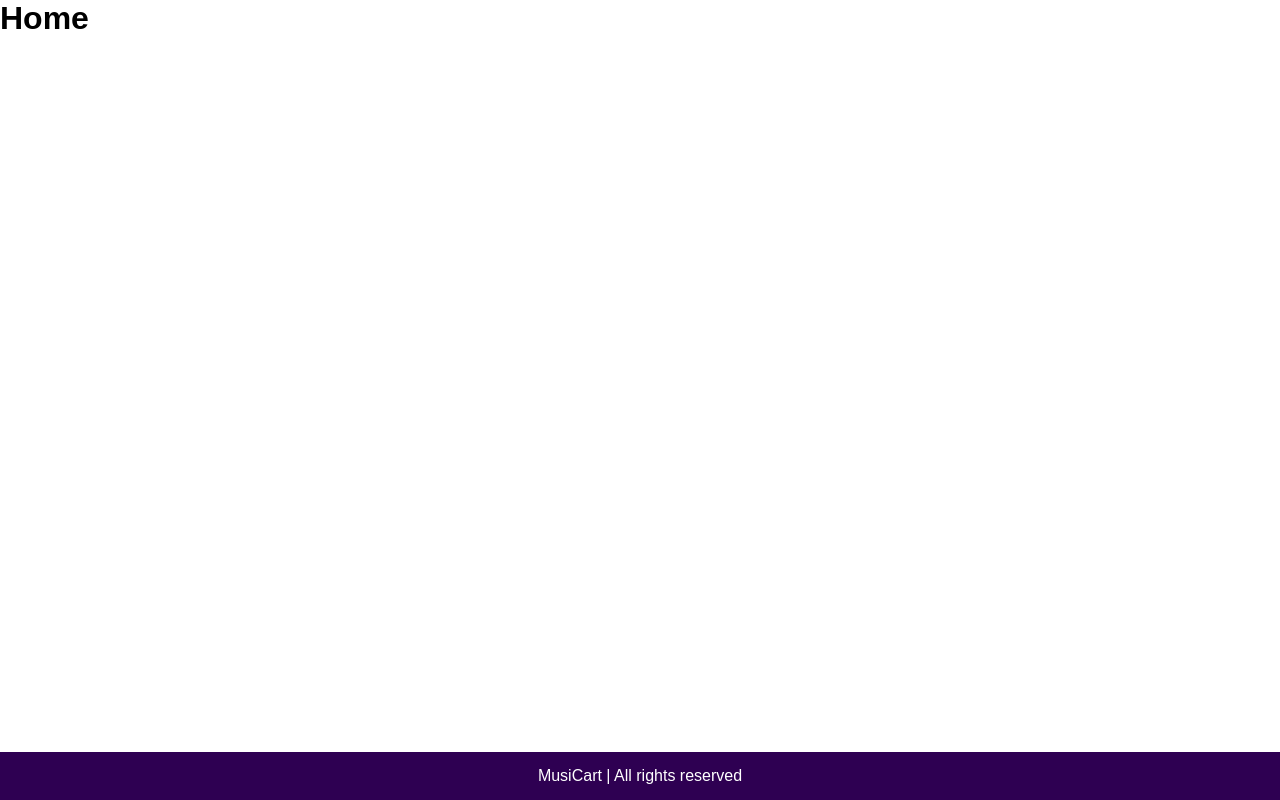
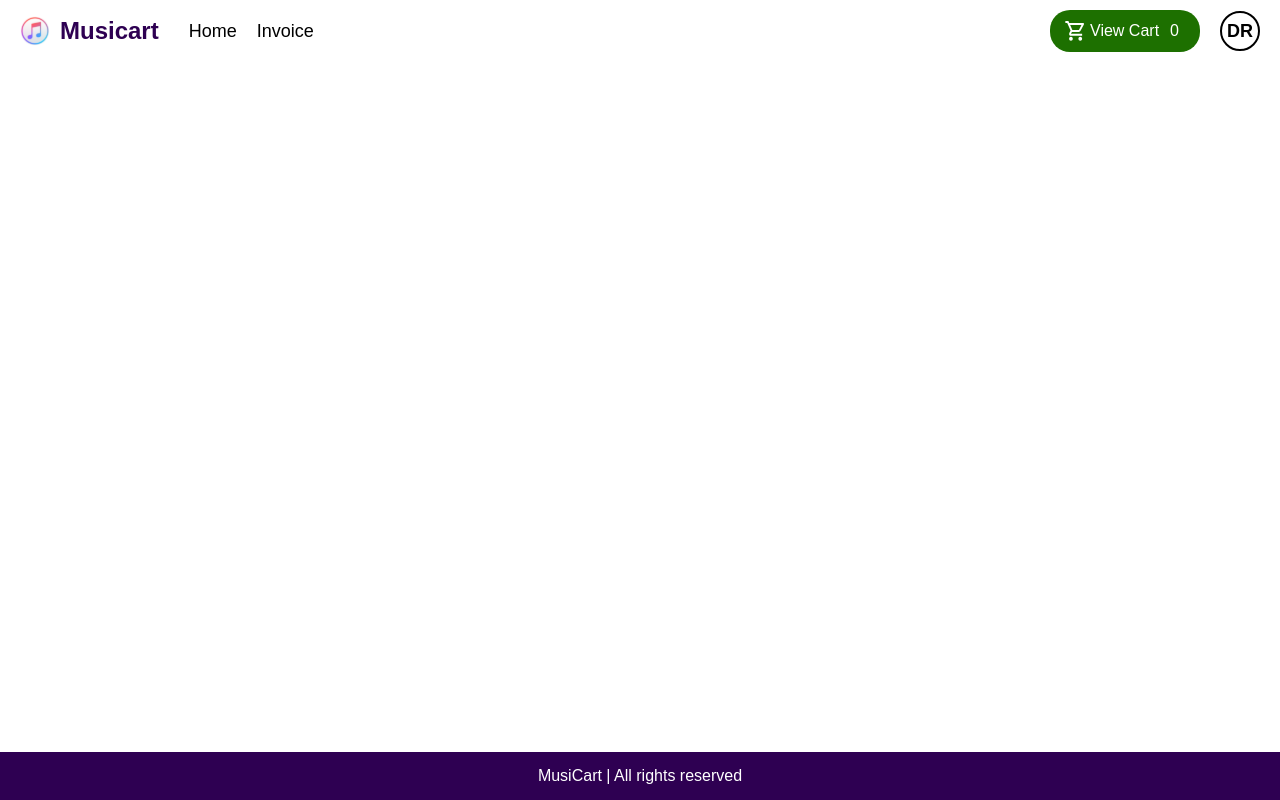
Before and after one commit to Shubbu-07/Musicart, a React (Create React App) app in the folder frontend/: page /home in a window 1280 px wide. Built offline with nearby package versions, Linux system fonts and the light colour scheme.

Commit message:
Added Navbar and installed bootstrap

```diff
--- a/frontend/package.json
+++ b/frontend/package.json
@@ -7,6 +7,7 @@
     "@testing-library/react": "^13.4.0",
     "@testing-library/user-event": "^13.5.0",
     "axios": "^1.7.2",
+    "bootstrap": "^5.3.3",
     "react": "^18.3.1",
     "react-dom": "^18.3.1",
     "react-router-dom": "^6.24.1",
--- a/frontend/src/App.js
+++ b/frontend/src/App.js
@@ -1,4 +1,5 @@
 import "./App.css";
+// import 'bootstrap/dist/css/bootstrap.min.css';
 import Footer from "./Components/Footer";
 import Home from "./Components/Home";
 import Signin from "./Components/Signin";
--- a/frontend/src/Components/Home.jsx
+++ b/frontend/src/Components/Home.jsx
@@ -1,9 +1,10 @@
 import React from 'react'
+import Navbar from './Navbar'
 
 const Home = () => {
   return (
     <div>
-      <h1>Home</h1>
+      <Navbar />
     </div>
   )
 }
--- /dev/null
+++ b/frontend/src/Components/Navbar.jsx
@@ -0,0 +1,31 @@
+import React from 'react';
+import "../Style.css"
+import navlogo from "../Assets/logo.svg"
+import carticon from "../Assets/cart-icon.svg"
+
+const Navbar = () => {
+  return (
+    <nav className="navbar">
+      <div className="left-side">
+        <div className="nav-logo">
+          <img src={navlogo} alt="Logo" className="nav-logo-img" />
+          <span className="nav-logo-text">Musicart</span>
+        </div>
+        <div className="nav-links">
+          <a href="#" className="nav-link">Home</a>
+          <a href="#" className="nav-link">Invoice</a>
+        </div>
+      </div>
+      <div className="nav-actions">
+        <button className="cart-button">
+          <img src={carticon} alt="Cart Icon" className="cart-icon" />
+          View Cart
+          <span className="cart-count">0</span>
+        </button>
+        <div className="profile-icon">DR</div>
+      </div>
+    </nav>
+  );
+};
+
+export default Navbar;
--- a/frontend/src/Style.css
+++ b/frontend/src/Style.css
@@ -1,5 +1,3 @@
-
-
   .signin-container {
     display: flex;
     flex-direction: column;
@@ -145,6 +143,98 @@
     text-decoration: underline;
   }
 
+  /* ---------------------------------------Navbar section--------------------------------------- */
+
+.navbar {
+    display: flex;
+    align-items: center;
+    justify-content: space-between;
+    padding: 10px 20px;
+}
+
+.left-side {
+    display: flex;
+    align-items: center;
+}
+
+.nav-logo {
+    display: flex;
+    align-items: center;
+}
+
+.nav-logo-img {
+    width: 30px;
+    height: 30px;
+    margin-right: 10px;
+}
+
+.nav-logo-text {
+    font-size: 24px;
+    font-weight: bold;
+    color: #2E0052;
+
+}
+
+.nav-links {
+    display: flex;
+    align-items: center;
+    margin-left: 20px;
+}
+
+.nav-link {
+    margin: 0 10px;
+    text-decoration: none;
+    font-size: 18px;
+    color: #000000;
+}
+
+.nav-link:hover {
+    text-decoration: underline;
+}
+
+.nav-actions {
+    display: flex;
+    align-items: center;
+}
+
+.cart-button {
+    display: flex;
+    align-items: center;
+    background-color: #1D7000;
+    color: #ffffff;
+    border: none;
+    border-radius: 20px;
+    padding: 10px 15px;
+    font-size: 16px;
+    cursor: pointer;
+    margin-right: 20px;
+}
+
+.cart-icon {
+    width: 20px;
+    height: 20px;
+    margin-right: 5px;
+}
+
+.cart-count {
+    margin-left: 5px;
+    border-radius: 50%;
+    padding: 2px 6px;
+}
+
+.profile-icon {
+    width: 40px;
+    height: 40px;
+    border: 2px solid;
+    border-radius: 50%;
+    display: flex;
+    align-items: center;
+    justify-content: center;
+    font-size: 18px;
+    font-weight: bold;
+}
+
+
   /* ---------------------------------------Footer section--------------------------------------- */
   .page-footer {
     text-align: center;
```
Also changed, not shown: frontend/src/Assets/cart-icon.svg (added), 1 other file (tests, documents, lock files or other folders).
